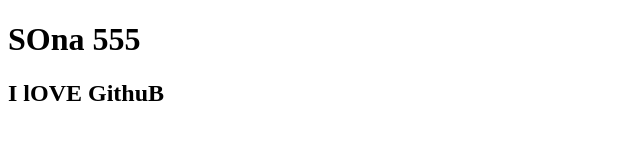
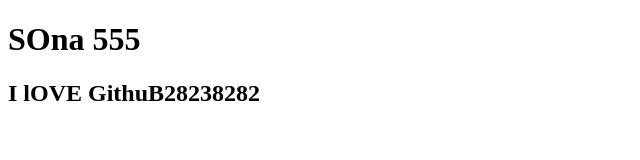
Before and after one commit to AkshayGhadavale/firstone, a plain HTML site: page index.html in a window 1280 px wide. Shown: the whole page, without its empty margins (0-640 px from the left). Drawn offline with Linux system fonts and the light colour scheme.

Commit message:
new branh

```diff
--- a/index.html
+++ b/index.html
@@ -7,6 +7,6 @@
 </head>
 <body>
     <h1>SOna 555</h1>
-    <h2>I lOVE GithuB</h2>
+    <h2>I lOVE GithuB28238282</h2>
 </body>
 </html>
```
